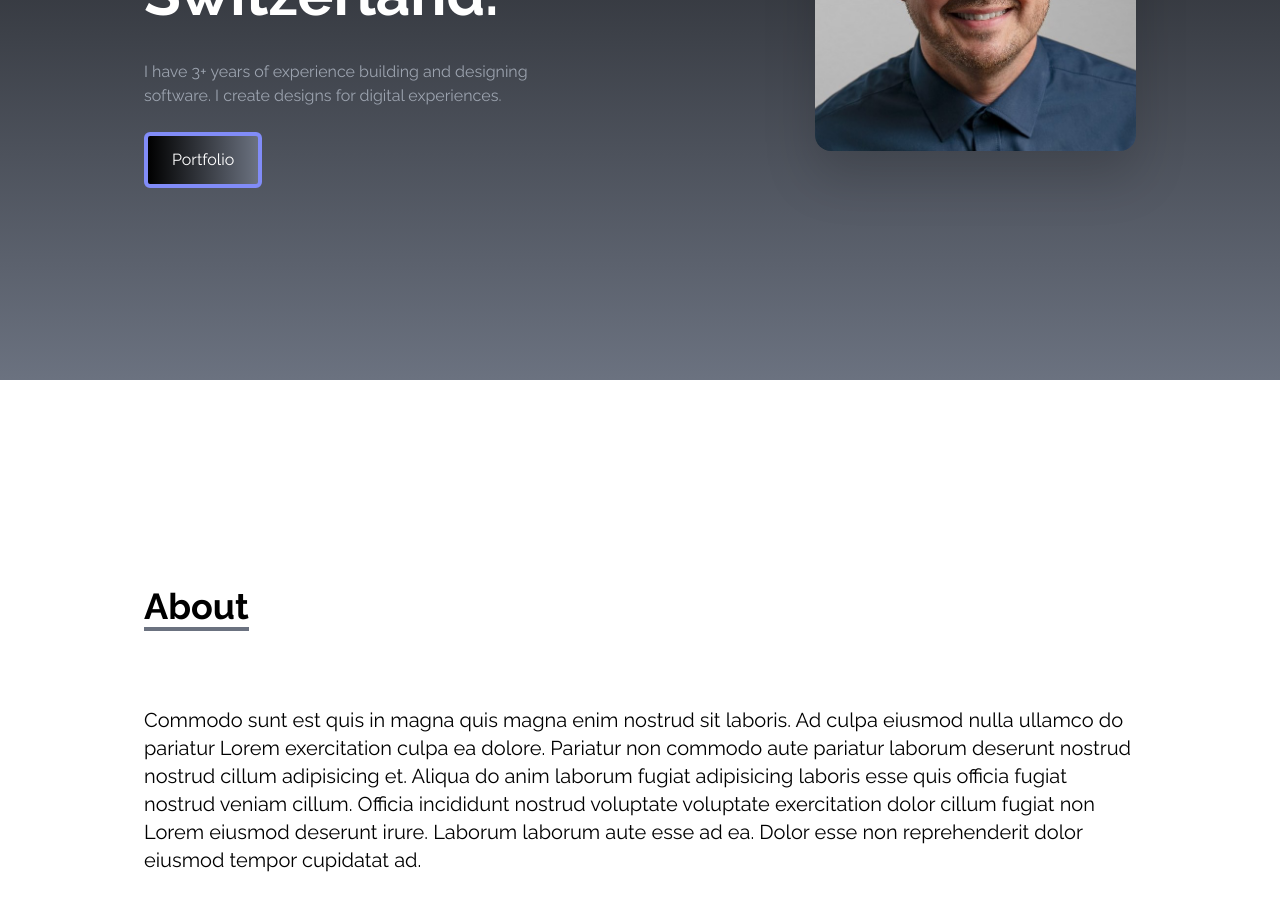
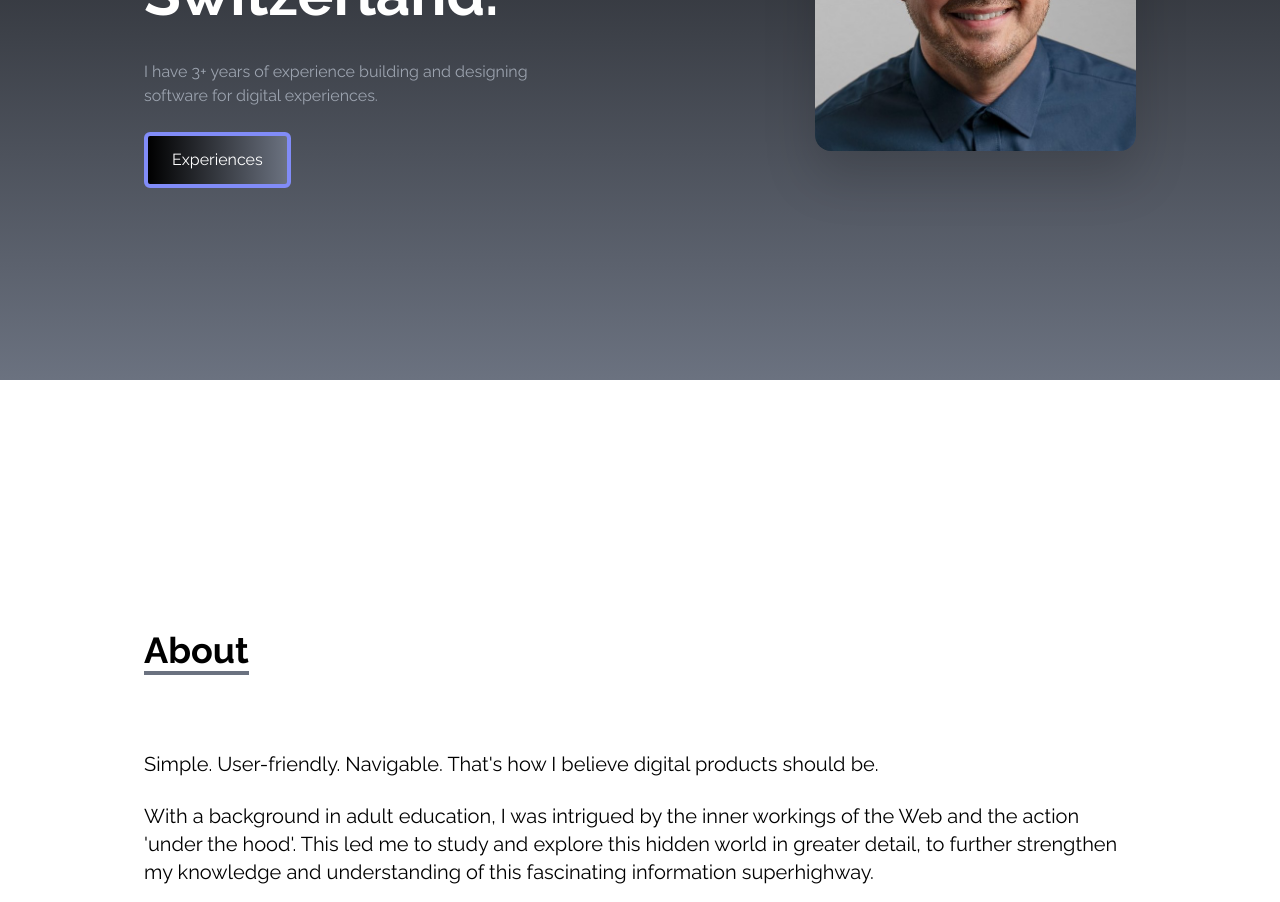
Before and after one commit to sniperglass/my-portfolio, a React (Create React App) app: page / in a window 1280 px wide. Shown: the part 420-1322 px from the top of the page. Built offline with nearby package versions, Linux system fonts and the light colour scheme.

Commit message:
changed about section

```diff
--- a/src/components/About.js
+++ b/src/components/About.js
@@ -14,36 +14,18 @@ const About = () => {
             </div>
 
                 <p className='text-xl mt-20'>
-                Commodo sunt est quis in magna quis magna enim
-                nostrud sit
-                laboris.
-                Ad culpa eiusmod nulla ullamco do pariatur
-                Lorem exercitation culpa ea dolore. Pariatur non
-                commodo aute pariatur laborum deserunt nostrud
-                nostrud cillum adipisicing et. Aliqua do anim
-                laborum fugiat adipisicing laboris esse quis
-                officia fugiat nostrud veniam cillum. Officia
-                incididunt nostrud voluptate voluptate
-                exercitation dolor cillum fugiat non Lorem
-                eiusmod deserunt irure. Laborum laborum aute
-                esse ad ea. Dolor esse non reprehenderit dolor
-                eiusmod tempor cupidatat ad.
+                Simple. User-friendly. Navigable. That's how I believe digital products should be.
                 </p>
-
             <br />
-
             <p className='text-xl'>
-                Ad culpa eiusmod nulla ullamco do pariatur
-                Lorem exercitation culpa ea dolore. Pariatur non
-                commodo aute pariatur laborum deserunt nostrud
-                nostrud cillum adipisicing et. Aliqua do anim
-                laborum fugiat adipisicing laboris esse quis
-                officia fugiat nostrud veniam cillum. Officia
-                incididunt nostrud voluptate voluptate
-                exercitation dolor cillum fugiat non Lorem
-                eiusmod deserunt irure. Laborum laborum aute
-                esse ad ea. Dolor esse non reprehenderit dolor
-                eiusmod tempor cupidatat ad.
+                With a background in adult education, I was intrigued by the inner workings of the Web and the action 'under the hood'.
+                This led me to study and explore this hidden world in greater detail,
+                to further strengthen my knowledge and understanding of this fascinating information superhighway.
+            </p>
+            <br />
+            <p className='text-xl'>
+               Seriously passionate about UI design and 'web-site make-overs' and psyched by being a 'forever student', eager to build on my present knowledge
+               and experiences, and by staying relevant with the everchanging face of our digital world.
             </p>
         </div>
     </div>
--- a/src/components/Home.jsx
+++ b/src/components/Home.jsx
@@ -1,5 +1,6 @@
 import React from 'react'
 import MyPhoto from '../assets/mainpage.png'
+import CV from '../assets/CV.pdf'
 
 const Home = () => {
   return (
@@ -16,16 +17,18 @@ const Home = () => {
                     in Zurich, Switzerland.
                 </h2>
                 <p className='text-gray-400 py-4 max-w-md mt-5'>I have 3+ years of experience building
-                    and designing software. I create designs for digital experiences.
+                    and designing software for digital experiences.
                 </p>
 
                 <div>
-                    <button className='text-white w-fit px-6
-                    py-3 my-2 flex items-center rounded-md bg-gradient-to-r
-                    cursor-pointer border-4 hover:scale-125 duration-500
-                    border-indigo-400'>
-                    Portfolio
-                    </button>
+                    <a href={CV} title='' download>
+                        <button className='text-white w-fit px-6
+                        py-3 my-2 flex items-center rounded-md bg-gradient-to-r
+                        cursor-pointer border-4 hover:scale-125 duration-500
+                        border-indigo-400'>
+                        Experiences
+                        </button>
+                    </a>
                 </div>
             </div>
 
--- a/src/components/Portfolio.js
+++ b/src/components/Portfolio.js
@@ -19,7 +19,7 @@ const Portfolio = () => {
     {
       id: 3,
       src: Camera,
-      href: 'https://www.linkedin.com/in/immanueljaeggi/',
+      href: '',
     },
     {
       id: 4,
```
Also changed, not shown: 1 other file (tests, documents, lock files or other folders).
